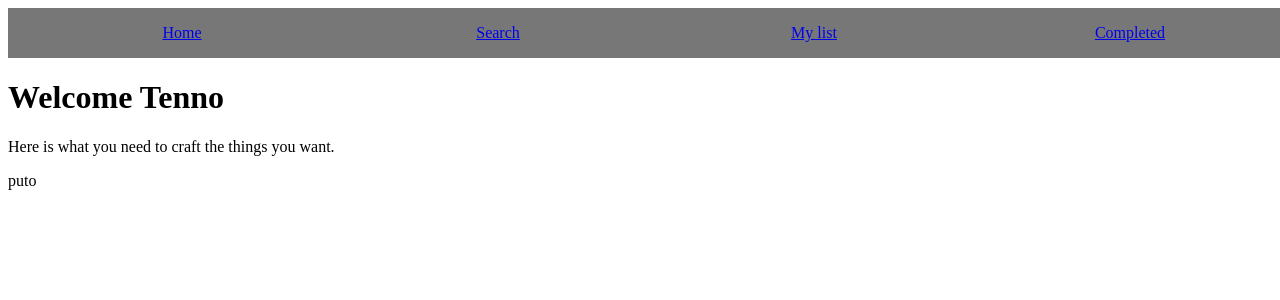
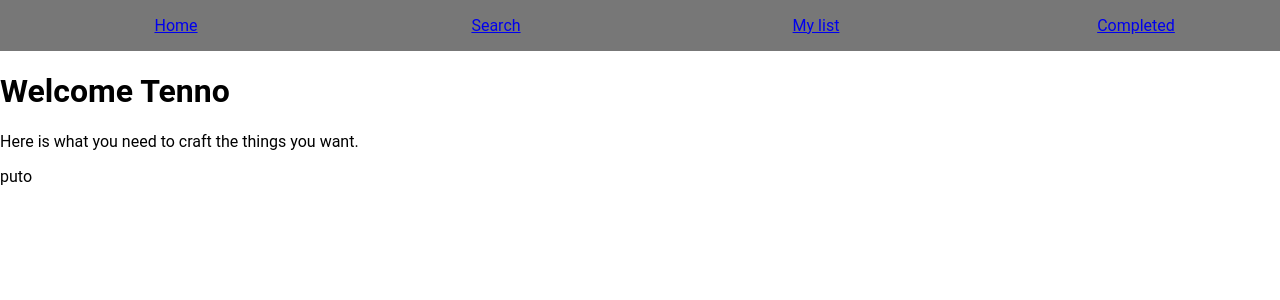
Before and after one commit to YerayMG93/testidxforwarframe, an Angular app: page / in a window 1280 px wide. Shown: the top 300 px of the page. Built offline with nearby package versions, Linux system fonts and the light colour scheme.

Commit message:
api changes

```diff
--- a/angular.json
+++ b/angular.json
@@ -25,6 +25,7 @@
               "src/assets"
             ],
             "styles": [
+              "@angular/material/prebuilt-themes/pink-bluegrey.css",
               "src/styles.css"
             ],
             "scripts": []
@@ -84,6 +85,7 @@
               "src/assets"
             ],
             "styles": [
+              "@angular/material/prebuilt-themes/pink-bluegrey.css",
               "src/styles.css"
             ],
             "scripts": []
--- a/package.json
+++ b/package.json
@@ -11,10 +11,12 @@
   "private": true,
   "dependencies": {
     "@angular/animations": "^17.3.0",
+    "@angular/cdk": "^17.3.10",
     "@angular/common": "^17.3.0",
     "@angular/compiler": "^17.3.0",
     "@angular/core": "^17.3.0",
     "@angular/forms": "^17.3.0",
+    "@angular/material": "^17.3.10",
     "@angular/platform-browser": "^17.3.0",
     "@angular/platform-browser-dynamic": "^17.3.0",
     "@angular/router": "^17.3.0",
--- a/src/app/Services/api/api-service.service.ts
+++ b/src/app/Services/api/api-service.service.ts
@@ -8,5 +8,6 @@ export class ApiServiceService {
   itemApi:string = "https://api.warframestat.us/items/";
   constructor(private http: HttpClient) {
     // This service can now make HTTP requests via `this.http`.
+    // https://api.warframestat.us/items/search/Resource/?by=type&only=name&language=en
   }
 }
--- a/src/app/pages/home/home.component.ts
+++ b/src/app/pages/home/home.component.ts
@@ -1,4 +1,5 @@
 import { Component } from '@angular/core';
+import { ApiServiceService } from '../../Services/api/api-service.service';
 
 @Component({
   selector: 'app-home',
@@ -9,4 +10,13 @@ import { Component } from '@angular/core';
 })
 export class HomeComponent {
   title = 'puto';
+  resourcesNeeded = {};
+  apiService: ApiServiceService;
+  constructor(apiService: ApiServiceService) {
+    this.apiService = apiService;
+  }
+  ngOnInit() {
+    this.resourcesNeeded = this.apiService.itemApi;
+  }
+
 }
--- a/src/styles.css
+++ b/src/styles.css
@@ -1 +1,4 @@
 /* You can add global styles to this file, and also import other style files */
+
+html, body { height: 100%; }
+body { margin: 0; font-family: Roboto, "Helvetica Neue", sans-serif; }
```
Also changed, not shown: 1 other file (tests, documents, lock files or other folders).
